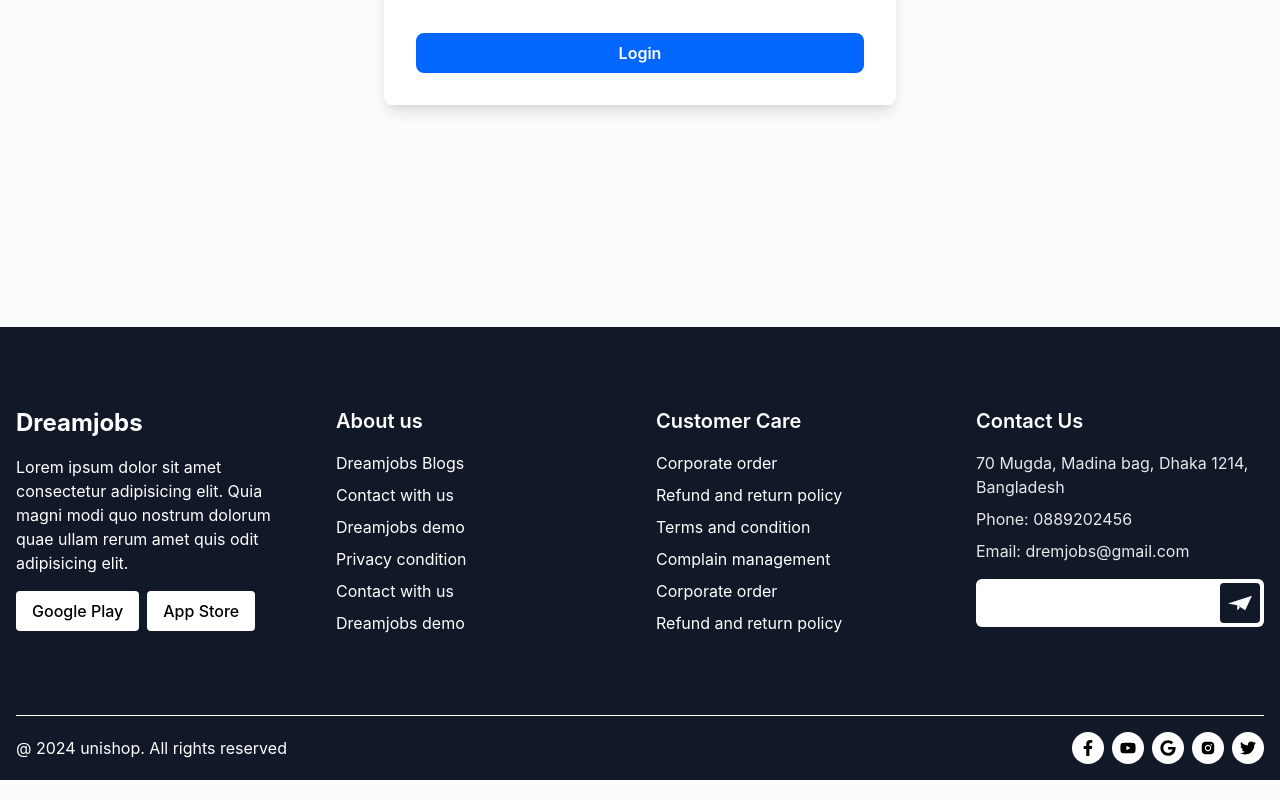
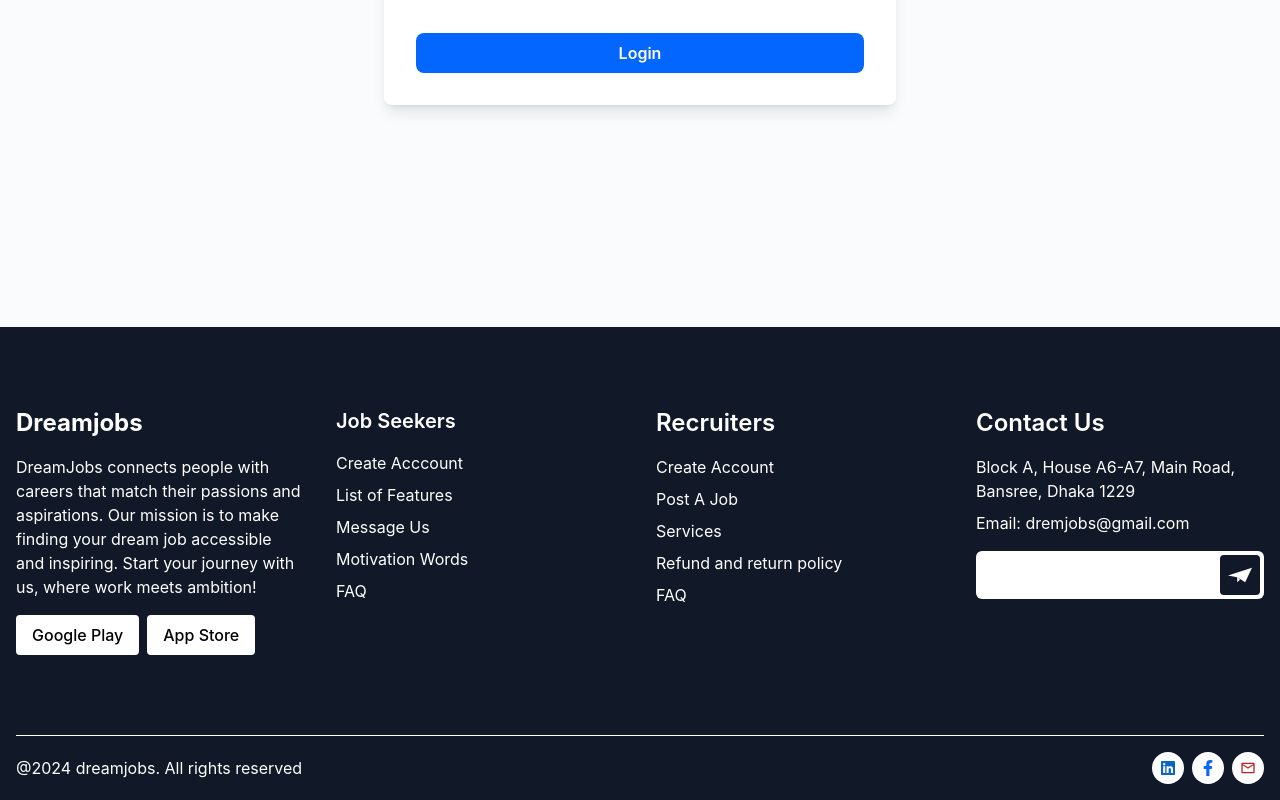
Before and after one commit to dreamjobsbd/dreamjobs, a React (Vite) app in the folder Frontend/: page /login in a window 1280 px wide. Shown: the part 554-1354 px from the top of the page. Built offline with nearby package versions, Linux system fonts and the light colour scheme.

Commit message:
Refactor and enhance the footer component
- Updated the layout and content of the footer component
- Improved the styling and responsiveness of the footer
-Added social media icons with link

```diff
--- a/Frontend/src/layout/Footer/index.tsx
+++ b/Frontend/src/layout/Footer/index.tsx
@@ -1,61 +1,96 @@
-
-
 import { Link } from "react-router-dom";
-//css
-// import "../css/Footer.css";
 
 //icons
-import {FaFacebookF,FaYoutube,FaTwitter,FaGoogle} from "react-icons/fa";
-import {AiFillInstagram} from "react-icons/ai"
+import { FaLinkedin, FaFacebookF } from "react-icons/fa";
+import { MdOutlineMail } from "react-icons/md";
 import { SiMinutemailer } from "react-icons/si";
 
 const Footer = () => {
   return (
     <>
-
       <footer className="bg-gray-900 text-white">
         <div className="container mx-auto">
           <div className="grid grid-cols-1 md:grid-cols-2 lg:grid-cols-4 gap-8 py-20 px-4">
             {/* Brand details section */}
             <div className="text-center md:text-left">
-            <Link to={``} className="text-2xl font-bold">Dreamjobs</Link>
-            <p className="my-4">Lorem ipsum dolor sit amet consectetur adipisicing elit. Quia magni modi quo nostrum dolorum quae ullam rerum amet quis odit adipisicing elit.</p>
+              <Link to={`/`} className="text-2xl font-bold">
+                Dreamjobs
+              </Link>
+              <p className="my-4">
+                DreamJobs connects people with careers that match their passions
+                and aspirations. Our mission is to make finding your dream job
+                accessible and inspiring. Start your journey with us, where work
+                meets ambition!
+              </p>
               <div className="space-x-2">
-              <button className="bg-white text-black rounded px-4 py-2 font-medium">Google Play</button>
-              <button className="bg-white text-black rounded px-4 py-2 font-medium">App Store</button>
+                <button className="bg-white text-black rounded px-4 py-2 font-medium">
+                  Google Play
+                </button>
+                <button className="bg-white text-black rounded px-4 py-2 font-medium">
+                  App Store
+                </button>
               </div>
             </div>
 
-          {/* About section */}
-          <div>
-            <h3 className="text-xl font-semibold mb-4">About us</h3>
+            {/* Job Seekers section */}
+            <div className="text-center md:text-left">
+              <h3 className="text-xl font-semibold mb-4">Job Seekers</h3>
               <div className="space-y-2">
-              {["Dreamjobs Blogs", "Contact with us", "Dreamjobs demo", "Privacy condition", "Contact with us", "Dreamjobs demo"].map((item, index) => (
-                <Link key={index} to="/" className="block hover:underline">{item}</Link>
+                {[
+                  {
+                    title: "Create Acccount",
+                    link: "https://dreamjobs.vercel.app/register",
+                  },
+                  { title: "List of Features", link: "/" },
+                  { title: "Message Us", link: "/" },
+                  { title: "Motivation Words", link: "/" },
+                  { title: "FAQ", link: "/" },
+                ].map((item, index) => (
+                  <Link
+                    key={index}
+                    to={item.link}
+                    className="block hover:underline"
+                  >
+                    {item.title}
+                  </Link>
                 ))}
               </div>
             </div>
 
-          {/* Customer care section */}
-          <div>
-            <h3 className="text-xl font-semibold mb-4">Customer Care</h3>
+            {/* Recruiters section */}
+            <div className="text-center md:text-left">
+              <h3 className="text-2xl font-semibold mb-4">Recruiters</h3>
               <div className="space-y-2">
-              {["Corporate order", "Refund and return policy", "Terms and condition", "Complain management", "Corporate order", "Refund and return policy"].map((item, index) => (
-                <Link key={index} to="/" className="block hover:underline">{item}</Link>
+                {[
+                  { title: "Create Account", link: "/" },
+                  { title: "Post A Job", link: "/" },
+                  { title: "Services", link: "/" },
+                  { title: "Refund and return policy", link: "/" },
+                  { title: "FAQ", link: "/" },
+                ].map((item, index) => (
+                  <Link
+                    key={index}
+                    to={item.link}
+                    className="block hover:underline"
+                  >
+                    {item.title}
+                  </Link>
                 ))}
               </div>
             </div>
 
-          {/* Contact information section */}
-          <div>
-            <h3 className="text-xl font-semibold mb-4">Contact Us</h3>
-            <div className="space-y-2 opacity-90">
-              <p>70 Mugda, Madina bag, Dhaka 1214, Bangladesh</p>
-              <p>Phone: 0889202456</p>
+            {/* Contact us section */}
+            <div className="text-center md:text-left">
+              <h3 className="text-2xl font-semibold mb-4">Contact Us</h3>
+              <div className="space-y-2">
+                <p>Block A, House A6-A7, Main Road, Bansree, Dhaka 1229</p>
                 <p>Email: dremjobs@gmail.com</p>
               </div>
               <div className="mt-4 relative">
-              <input type="text" className="w-full h-12 px-4 rounded-md outline-none text-black" />
+                <input
+                  type="text"
+                  className="w-full h-12 px-4 rounded-md outline-none text-black"
+                />
                 <button className="absolute right-1 top-1 bg-gray-900 w-10 h-10 flex items-center justify-center rounded">
                   <SiMinutemailer className="text-white text-2xl" />
                 </button>
@@ -66,22 +101,38 @@ const Footer = () => {
           <hr className="mx-4  border-white" />
 
           <div className="flex flex-col md:flex-row justify-between items-center py-4 px-4">
-          <p>@ 2024 unishop. All rights reserved</p>
+            <p>@2024 dreamjobs. All rights reserved</p>
             <ul className="flex space-x-2 mt-4 md:mt-0">
-            {[FaFacebookF, FaYoutube, FaGoogle, AiFillInstagram, FaTwitter].map((Icon, index) => (
-              <li key={index} className="bg-white rounded-full w-8 h-8 flex items-center justify-center">
-                <Link to="/">
-                  <Icon className="text-black" />
+              <li className="bg-white rounded-full w-8 h-8 flex items-center justify-center">
+                <Link
+                  to="https://www.linkedin.com/company/dreamjobsbd"
+                  target="blank"
+                >
+                  <FaLinkedin className="text-[#0A66C2]" />
                 </Link>
               </li>
-            ))}
+
+              <li className="bg-white rounded-full w-8 h-8 flex items-center justify-center">
+                <Link to="https://www.facebook.com/bd.dreamjob" target="blank">
+                  <FaFacebookF className="text-[#0866FF]" />
+                </Link>
+              </li>
+
+              <li className="bg-white rounded-full w-8 h-8 flex items-center justify-center">
+                <Link
+                  to="https://mail.google.com/mail/u/0/#inbox?compose=DmwnWrRvwLsKntnJmHNsPPPjvMZWxrqdhFvGLWxQRqBNsRSFWDVSwsMGBJTDDsPXKJJfSHVpHzZQ"
+                  target="_blank"
+                  rel="noopener noreferrer"
+                >
+                  <MdOutlineMail className="text-[#C5221F]" />
+                </Link>
+              </li>
             </ul>
           </div>
         </div>
       </footer>
+    </>
+  );
+};
 
-    </>
-  )
-}
-
-export default Footer
+export default Footer;
--- a/Frontend/src/pages/auth/Login/index.tsx
+++ b/Frontend/src/pages/auth/Login/index.tsx
@@ -59,7 +59,7 @@ const Login = () => {
           <div className="mb-3">
             <label htmlFor=""  className="block text-gray-700 font-medium mb-2">password: </label>
             <input
-              type="email"
+              type="password"
               onChange={(e) => setPassword(e.target.value)}
               className="w-full px-4 py-2 border border-gray-300 rounded-lg focus:outline-none focus:border-indigo-500"
               autoComplete="none"
```
Lines whose indentation alone changed are shown as unchanged.
